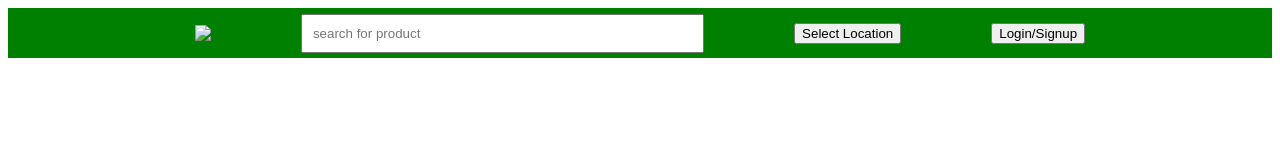
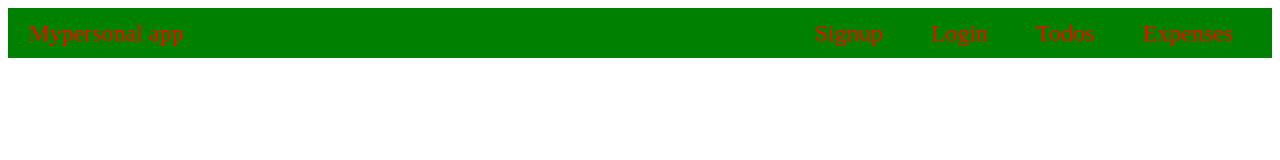
Before and after one commit to Pallavi-270/FrontEndProject, a plain HTML site: page New folder/index.html in a window 1280 px wide. Drawn offline with Linux system fonts and the light colour scheme.

Commit message:
navbarcreated

```diff
--- a/New folder/index.html
+++ b/New folder/index.html
@@ -9,5 +9,6 @@
 <body>
     <div id="nav"></div>
 </body>
-<script src="./scripts/navbar.js"></script>
+<script src="./scripts/navbar.js" type="module"></script>
+<script src="./scripts/index.js" type="module"></script>
 </html>
--- a/New folder/scripts/index.js
+++ /dev/null
@@ -1,4 +0,0 @@
-const navbar=`<a href="index.html">Home</a>
-    <a href="admin.html">Admin</a>
-    <a href="books.html">Books</a>`;
-    document.getElementById("nav").innerHTML=navbar
--- a/New folder/scripts/navbar.js
+++ b/New folder/scripts/navbar.js
@@ -1,5 +1,12 @@
-const navbar=`<img src=VegaPoint.png/>
-<input id="in"type="text" placeholder="search for product">
-<button id="location">Select Location</button>
-<button id="signup">Login/Signup</button> `;
-    document.getElementById("nav").innerHTML=navbar
+const navbar=`   <div id="nav-container">
+        <a id="logo" href="">Mypersonal app</a>
+    </div>
+    <div id="nav-links">
+    <a href="#"></a>
+    <a href="signup.html">Signup</a>
+    <a href="login.html">Login</a>
+    <a href="todos.html">Todos</a>
+    <a href="expenses.html">Expenses</a>
+</div>`
+
+    document.getElementById("nav").innerHTML=navbar;
--- a/New folder/style/index.css
+++ b/New folder/style/index.css
@@ -1,20 +1,26 @@
 #nav{
-    color:blueviolet;
     background-color: green;
     height:50px;
     display:flex;
     flex-direction: row;
-    justify-content: center;
+    justify-content:space-between;
     align-items: center;
-    gap:90px;
+
 }
+#nav-container {
+    margin-left:20px;
+}
+#nav-links {
+    display: flex;
+    gap: 3rem;
+    width:40%;
+  }
 a{
     text-decoration: none;
+    color:red;
+    font-size: 1.5rem;
 }
 a:hover{
     color:white;
+    transition:color 1s ease;
 }
-#in{
-    width:30%;
-    padding: 10px;
-}
```
Also changed, not shown: db.json (deleted, +0 -51 lines), dummy.html (added, +20 -0 lines).
